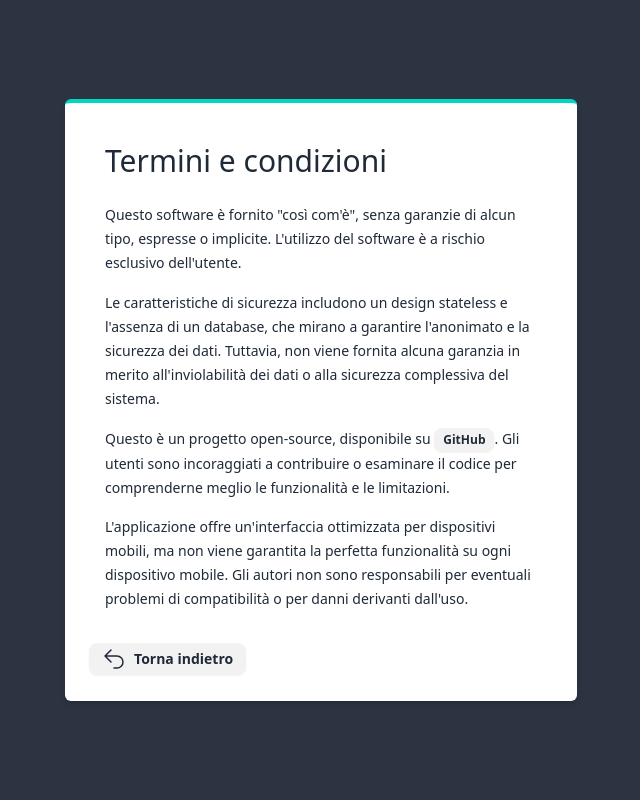
After one commit to bsramin/simple-domus, a Symfony app: template templates/condizioni_public.html.twig in a window 1280 px wide. The commit adds this page. Shown: the whole page, without its empty margins (319-959 px from the left). Run offline with Twig, Linux system fonts and the light colour scheme; the template is opened without the code that fills it, so the values that code supplies are empty; style sheets or scripts are compiled from the project's sources; some libraries are stand-ins or nearby versions.

Commit message:
feat: add public disclaimer

```diff
--- /dev/null
+++ b/templates/condizioni_public.html.twig
@@ -0,0 +1,18 @@
+{% extends "base_public.html.twig" %}
+
+{% block body %}
+    <div class="relative flex flex-col items-center justify-center h-screen overflow-hidden">
+        <div class="w-full p-6 bg-white border-t-4 border-accent rounded-md shadow-md border-top lg:max-w-lg">
+            <div class="p-4 prose-sm prose-slate">
+                {% include "partial/disclaimer.html.twig" %}
+            </div>
+            <a href="{{ url('login') }}" class="btn btn-sm">
+                <svg xmlns="http://www.w3.org/2000/svg" fill="none" viewBox="0 0 24 24" stroke-width="1.5" stroke="currentColor" class="w-6 h-6">
+                    <path stroke-linecap="round" stroke-linejoin="round" d="M9 15L3 9m0 0l6-6M3 9h12a6 6 0 010 12h-3" />
+                </svg>
+
+                Torna indietro
+            </a>
+        </div>
+    </div>
+{% endblock %}
--- a/templates/login.html.twig
+++ b/templates/login.html.twig
@@ -56,5 +56,6 @@
                 </div>
             </form>
         </div>
+        <a class="text-gray-400 mt-2" href="{{ url('condizioni_public') }}">Termini e condizioni</a>
     </div>
 {% endblock %}
--- /dev/null
+++ b/templates/partial/disclaimer.html.twig
@@ -0,0 +1,18 @@
+<article>
+    <h1>Termini e condizioni</h1>
+    <p>
+        Questo software è fornito "così com'è", senza garanzie di alcun tipo, espresse o implicite. L'utilizzo del software è a rischio esclusivo dell'utente.
+    </p>
+    <p>
+        Le caratteristiche di sicurezza includono un design stateless e l'assenza di un database, che mirano a garantire l'anonimato e la sicurezza dei dati.
+        Tuttavia, non viene fornita alcuna garanzia in merito all'inviolabilità dei dati o alla sicurezza complessiva del sistema.
+    </p>
+    <p>
+        Questo è un progetto open-source, disponibile su <a class="btn btn-xs" href="https://github.com/bsramin/simple-domus" target="_blank">GitHub</a>.
+        Gli utenti sono incoraggiati a contribuire o esaminare il codice per comprenderne meglio le funzionalità e le limitazioni.
+    </p>
+    <p>
+        L'applicazione offre un'interfaccia ottimizzata per dispositivi mobili, ma non viene garantita la perfetta funzionalità su ogni dispositivo mobile.
+        Gli autori non sono responsabili per eventuali problemi di compatibilità o per danni derivanti dall'uso.
+    </p>
+</article>
```
Also changed, not shown: src/Controller/PageController.php (+7 -1 lines), templates/condizioni.html.twig (+2 -18 lines).
